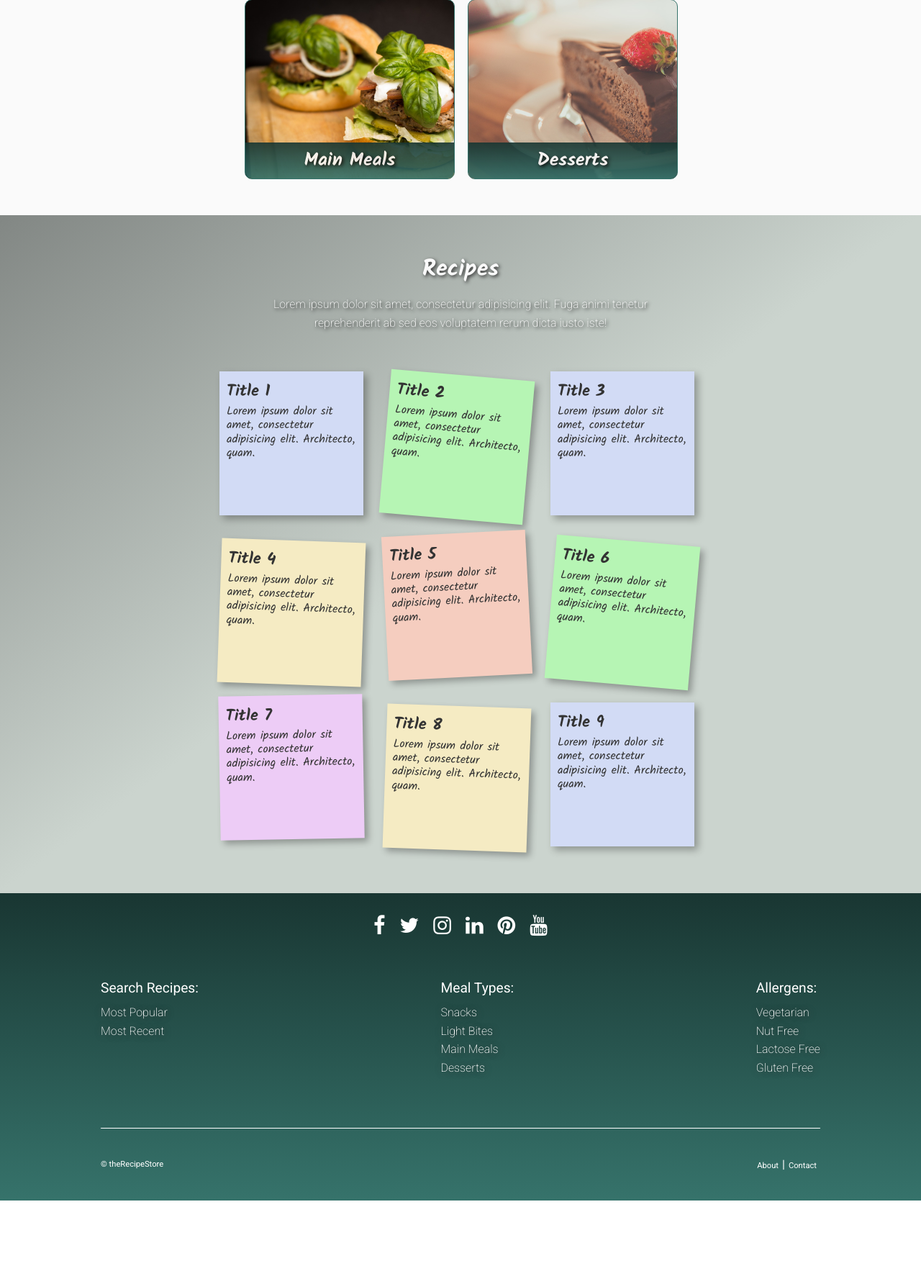
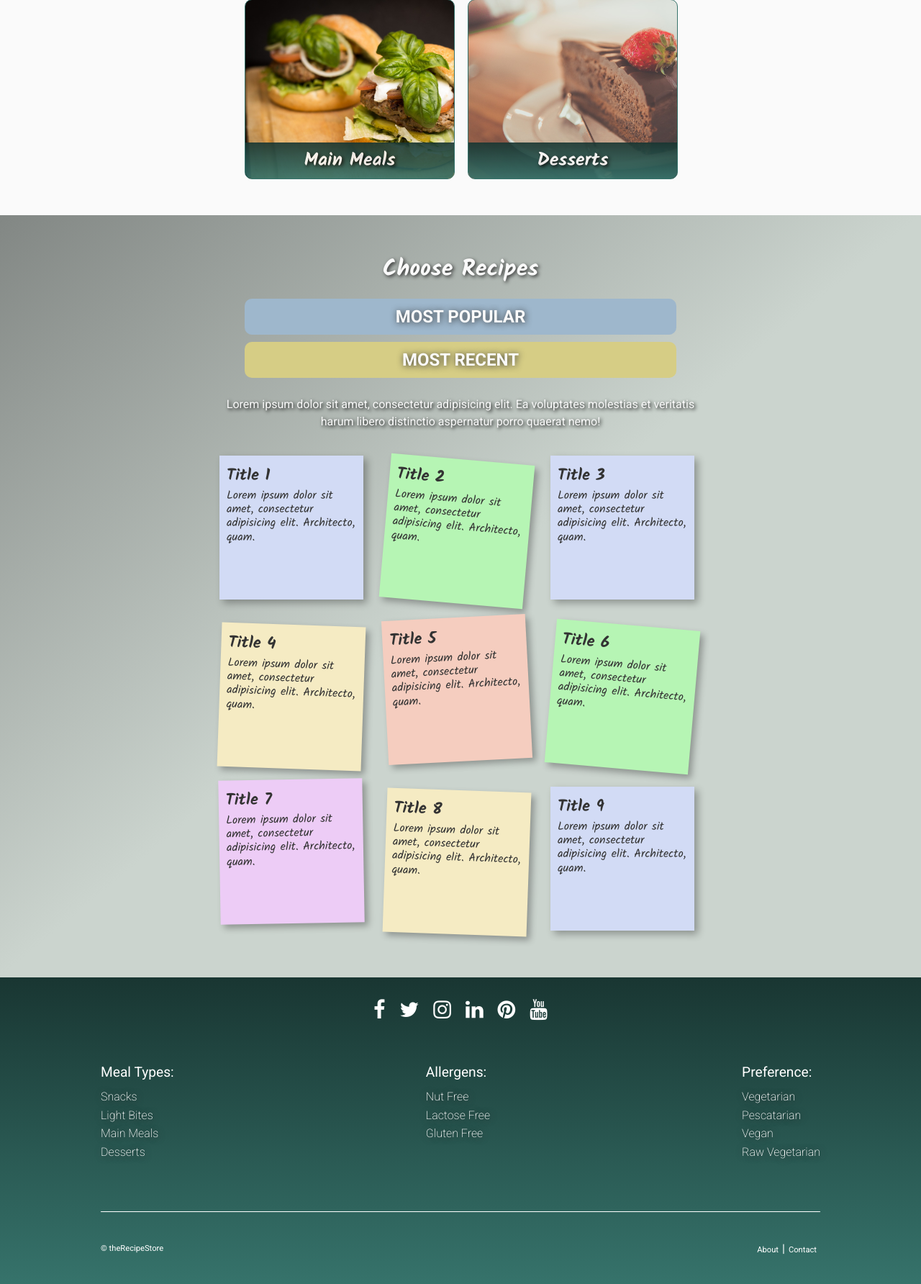
Before and after one commit to JShad30/the_recipe_store, a Flask app: page / in a window 1280 px wide. Shown: the part 1061-2845 px from the top of the page at 72% size. Before the commit the page ends 2729 px from the top, so only its background shows below. Run offline with Flask 2, Linux system fonts and the light colour scheme; some libraries are stand-ins or nearby versions.

Commit message:
Home page updated with buttons added for mpst popular and most recent recipes

```diff
--- a/static/css/style.css
+++ b/static/css/style.css
@@ -677,6 +677,7 @@ light blue - 80C0B8
     line-height: 1.3em;
     color: #FAFAFA;
     margin-bottom: 20px;
+    text-shadow: 2px 2px 5px #000000;
 }
 
 .image-text-paragraph {
@@ -739,8 +740,7 @@ light blue - 80C0B8
     text-shadow: 2px 2px 5px #333333;
 }
 
-.meal-type-intro-paragraph,
-.post-it-notes-intro-paragraph {
+.meal-type-intro-paragraph {
     margin: 10px 0 40px 0;
     text-align: center;
     font-family: "Roboto", sans-serif;
@@ -891,11 +891,90 @@ light blue - 80C0B8
 
 
 /*----------Post it note section on the home page. Some of these are also used within the pages when the user selects their preferences, i.e. meal type----------*/
+.popular-recent-button-choices {
+    display: flex;
+    width: 100%;
+    flex-direction: column;
+    justify-content: center;
+    align-items: center;
+    margin-bottom: 20px;
+}
+
+.popular-recent-button {
+    height: 50px;
+    width: 100%;
+    border-radius: 10px;
+    display: flex;
+    justify-content: center;
+    align-items: center;
+    font-size: 1.5em;
+    text-transform: uppercase;
+    color: #FAFAFA;
+    margin: 5px 0;
+    text-shadow: 1px 1px 10px #333333;
+    font-weight: 700;
+}
+
+#most-popular-button {
+    background-color: #9EB7CC;
+    transition-duration: 0.1s;
+    transition-timing-function: ease-in-out;
+}
+
+#most-popular-button:hover {
+    transition-property: background-color;
+    background-color: #6C7E8C;
+    transition-duration: 0.1s;
+    transition-timing-function: ease-in-out;
+    cursor: pointer;
+}
+
+#most-recent-button {
+    background-color: #D6CD85;
+    transition-duration: 0.1s;
+    transition-timing-function: ease-in-out;
+}
+
+#most-recent-button:hover {
+    transition-property: background-color;
+    background-color: #96905D;
+    transition-duration: 0.1s;
+    transition-timing-function: ease-in-out;
+    cursor: pointer;
+}
+
+#most-popular-post-it-notes {
+    display: flex;
+}
+
+#most-popular-post-it-notes.active {
+    display: none;
+}
+
+#most-recent-post-it-notes {
+    display: none;
+}
+
+#most-recent-post-it-notes.active {
+    display: flex;
+}
+
 .post-it-notes-section-container {
     max-width: 700px;
     width: 80%;
     display: flex;
+    flex-direction: column;
     justify-content: center;
+}
+
+.most-popular-intro-paragraph,
+.most-recent-intro-paragraph {
+    text-align: center;
+    color: #FAFAFA;
+    text-shadow: 2px 2px 5px #000000;
+    font-size: 1em;
+    line-height: 1.5em;
+    margin-bottom: 20px;
 }
 
 .post-it-notes {
@@ -1038,6 +1117,34 @@ light blue - 80C0B8
 
 #desserts {
     background-image: url("../images/cake-dark.jpg");
+}
+
+#vegetarian {
+    background-image: url("../images/vegetarian-dark.jpg");
+}
+
+#pescatarian {
+    background-image: url("../images/pescatarian-dark.jpg");
+}
+
+#vegan {
+    background-image: url("../images/olive-oil-veg-dark.jpg");
+}
+
+#raw-vegetarian {
+    background-image: url("../images/raw-veg-dark.jpg");
+}
+
+#lactose-free {
+    background-image: url("../images/lactose-free-dark.jpg");
+}
+
+#gluten-free {
+    background-image: url("../images/gluten-free-dark.jpg");
+}
+
+#nut-free {
+    background-image: url("../images/nut-free-dark.jpg");
 }
 /*----------End of the styles for the individual meal type pages----------*/
 
@@ -1311,6 +1418,7 @@ light blue - 80C0B8
         display: flex;
         flex-direction: row;
         justify-content: space-between;
+        align-items: center;
     }
 
 	/*Setting the margin between the left of the page and the logo*/
@@ -1320,7 +1428,7 @@ light blue - 80C0B8
         flex-direction: row;
         justify-content: flex-end;
         align-items: center;
-        height: 60px;
+        height: 80px;
         margin-top: 0;
     }
 
@@ -1383,10 +1491,6 @@ light blue - 80C0B8
         margin: 0 4px;
     }
 
-    /*Scrolling header image text*/
-    .image-text-header {
-        text-shadow: 2px 2px 5px #000000;
-    }
     /*----------End of Navbar in laptop and desktop views-----------*/
 
 
--- a/templates/base.html
+++ b/templates/base.html
@@ -137,32 +137,33 @@
             </div>
             <!--Links at the top of the footer section-->
 			<div class="footer-top-primary-links">
-				<!--Allow the user to select the pages that show the most recent and the most popular recipes-->
-				<div class="footer-section">
-					<div class="search-footer-links footer-list-title" id="search-footer-dropdown">Search Recipes:</div>
-					<ul class="search-subject-links footer-list" id="search-list">
-						<li class="footer-list-item"><a class="footer-list-link" href="#">Most Popular</a></li>
-						<li class="footer-list-item"><a class="footer-list-link" href="#">Most Recent</a></li>
-					</ul>
-				</div>
 				<!--Select the recipes by meal type-->
 				<div class="footer-section">
 					<div class="meal-types-footer-links footer-list-title" id="meal-types-footer-dropdown">Meal Types:</div>
 					<ul class="meal-types-subject-links footer-list" id="meal-types-list">
-						<li class="footer-list-item"><a class="footer-list-link" href="#">Snacks</a></li>
-						<li class="footer-list-item"><a class="footer-list-link" href="#">Light Bites</a></li>
-						<li class="footer-list-item"><a class="footer-list-link" href="#">Main Meals</a></li>
-						<li class="footer-list-item"><a class="footer-list-link" href="#">Desserts</a></li>
+						<li class="footer-list-item"><a class="footer-list-link" href="/snacks">Snacks</a></li>
+						<li class="footer-list-item"><a class="footer-list-link" href="/light-bites">Light Bites</a></li>
+						<li class="footer-list-item"><a class="footer-list-link" href="/main-meals">Main Meals</a></li>
+						<li class="footer-list-item"><a class="footer-list-link" href="/desserts">Desserts</a></li>
 					</ul>
 				</div>
 				<!--Select recipes by allergen requirements-->
 				<div class="footer-section">
 					<div class="allergens-footer-links footer-list-title" id="allergens-footer-dropdown">Allergens:</div>
 					<ul class="allergens-subject-links footer-list" id="allergens-list">
-						<li class="footer-list-item"><a class="footer-list-link" href="#">Vegetarian</a></li>
-						<li class="footer-list-item"><a class="footer-list-link" href="#">Nut Free</a></li>
-						<li class="footer-list-item"><a class="footer-list-link" href="#">Lactose Free</a></li>
-						<li class="footer-list-item"><a class="footer-list-link" href="#">Gluten Free</a></li>
+						<li class="footer-list-item"><a class="footer-list-link" href="/nut-free">Nut Free</a></li>
+						<li class="footer-list-item"><a class="footer-list-link" href="/lactose-free">Lactose Free</a></li>
+						<li class="footer-list-item"><a class="footer-list-link" href="/gluten-free">Gluten Free</a></li>
+					</ul>
+				</div>
+				<!--Allow the user to select the pages that show the most recent and the most popular recipes-->
+				<div class="footer-section">
+					<div class="search-footer-links footer-list-title" id="search-footer-dropdown">Preference:</div>
+					<ul class="search-subject-links footer-list" id="search-list">
+						<li class="footer-list-item"><a class="footer-list-link" href="/vegetarian">Vegetarian</a></li>
+						<li class="footer-list-item"><a class="footer-list-link" href="/pescatarian">Pescatarian</a></li>
+						<li class="footer-list-item"><a class="footer-list-link" href="/vegan">Vegan</a></li>
+						<li class="footer-list-item"><a class="footer-list-link" href="raw-vegetarian">Raw Vegetarian</a></li>
 					</ul>
 				</div>
 			</div>
--- a/templates/index.html
+++ b/templates/index.html
@@ -9,7 +9,6 @@
         <div class="image-container">
             <div class="image-text">
                 <h2 class="image-text-header">Welcome to theRecipeStore</h2>
-                <p class="image-text-paragraph">If you're looking for something a little different, or just want to impress your friends at a dinner party, this is the site for you. If you feel you have a great recipe of your own to add, then sign up and start adding!</p>
             </div>
         </div>
     </div>
@@ -50,12 +49,19 @@
 <section class="post-it-notes-section">
     <div class="post-it-notes-intro">
         <!--Introduction to the section where the user can choose from menus for their specific meal type choice-->
-        <h2 class="post-it-notes-intro-heading">Recipes</h2>
-        <p class="post-it-notes-intro-paragraph">Lorem ipsum dolor sit amet, consectetur adipisicing elit. Fuga animi tenetur reprehenderit ab sed eos voluptatem rerum dicta iusto iste!</p>
+        <h2 class="post-it-notes-intro-heading">Choose Recipes</h2>
+        <div class="popular-recent-button-choices">
+            <div class="popular-recent-button" id="most-popular-button">Most Popular</div>
+            <div class="popular-recent-button" id="most-recent-button">Most Recent</div>
+        </div>
+
     </div>
 
     <!--Container for the post it notes-->
-    <div class="post-it-notes-section-container">
+    <div class="post-it-notes-section-container" id="most-popular-post-it-notes">
+        <div class="most-popular-intro">
+            <p class="most-popular-intro-paragraph">Lorem ipsum dolor sit amet, consectetur adipisicing elit. Ea voluptates molestias et veritatis harum libero distinctio aspernatur porro quaerat nemo!</p>
+        </div>
         <ul class="post-it-notes">
             <li class="post-it-note">
                 <a href="#">
@@ -113,6 +119,70 @@
             </li>
         </ul>
     </div>
+
+    <!--Container for the post it notes-->
+    <div class="post-it-notes-section-container" id="most-recent-post-it-notes">
+        <div class="most-popular-intro">
+            <p class="most-recent-intro-paragraph">Lorem ipsum dolor sit amet, consectetur adipisicing elit. Ea voluptates molestias et veritatis harum libero distinctio aspernatur porro quaerat nemo!</p>
+        </div>
+        <ul class="post-it-notes">
+            <li class="post-it-note">
+                <a href="#">
+                    <h2 class="post-it-note-title">Title 1</h2>
+                    <p class="post-it-note-paragraph">Lorem ipsum dolor sit amet, consectetur adipisicing elit. Architecto, quam.</p>
+                </a>
+            </li>
+            <li class="post-it-note">
+                <a href="#">
+                    <h2 class="post-it-note-title">Title 2</h2>
+                    <p class="post-it-note-paragraph">Lorem ipsum dolor sit amet, consectetur adipisicing elit. Architecto, quam.</p>
+                </a>
+            </li>
+            <li class="post-it-note">
+                <a href="#">
+                    <h2 class="post-it-note-title">Title 3</h2>
+                    <p class="post-it-note-paragraph">Lorem ipsum dolor sit amet, consectetur adipisicing elit. Architecto, quam.</p>
+                </a>
+            </li>
+            <li class="post-it-note">
+                <a href="#">
+                    <h2 class="post-it-note-title">Title 4</h2>
+                    <p class="post-it-note-paragraph">Lorem ipsum dolor sit amet, consectetur adipisicing elit. Architecto, quam.</p>
+                </a>
+            </li>
+            <li class="post-it-note">
+                <a href="#">
+                    <h2 class="post-it-note-title">Title 5</h2>
+                    <p class="post-it-note-paragraph">Lorem ipsum dolor sit amet, consectetur adipisicing elit. Architecto, quam.</p>
+                </a>
+            </li>
+            <li class="post-it-note">
+                <a href="#">
+                    <h2 class="post-it-note-title">Title 6</h2>
+                    <p class="post-it-note-paragraph">Lorem ipsum dolor sit amet, consectetur adipisicing elit. Architecto, quam.</p>
+                </a>
+            </li>
+            <li class="post-it-note">
+                <a href="#">
+                    <h2 class="post-it-note-title">Title 7</h2>
+                    <p class="post-it-note-paragraph">Lorem ipsum dolor sit amet, consectetur adipisicing elit. Architecto, quam.</p>
+                </a>
+            </li>
+            <li class="post-it-note">
+                <a href="#">
+                    <h2 class="post-it-note-title">Title 8</h2>
+                    <p class="post-it-note-paragraph">Lorem ipsum dolor sit amet, consectetur adipisicing elit. Architecto, quam.</p>
+                </a>
+            </li>
+            <li class="post-it-note">
+                <a href="#">
+                    <h2 class="post-it-note-title">Title 9</h2>
+                    <p class="post-it-note-paragraph">Lorem ipsum dolor sit amet, consectetur adipisicing elit. Architecto, quam.</p>
+                </a>
+            </li>
+        </ul>
+    </div>
+
 </section>
 
 {% endblock %}
```
Also changed, not shown: README.md.
